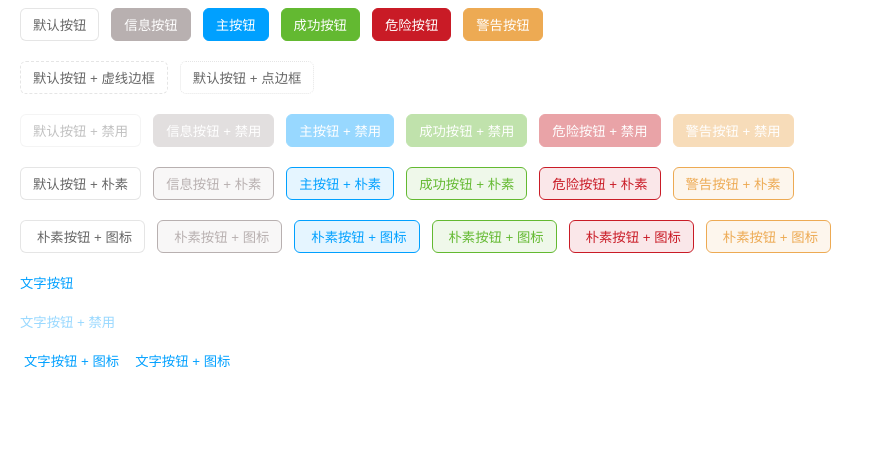
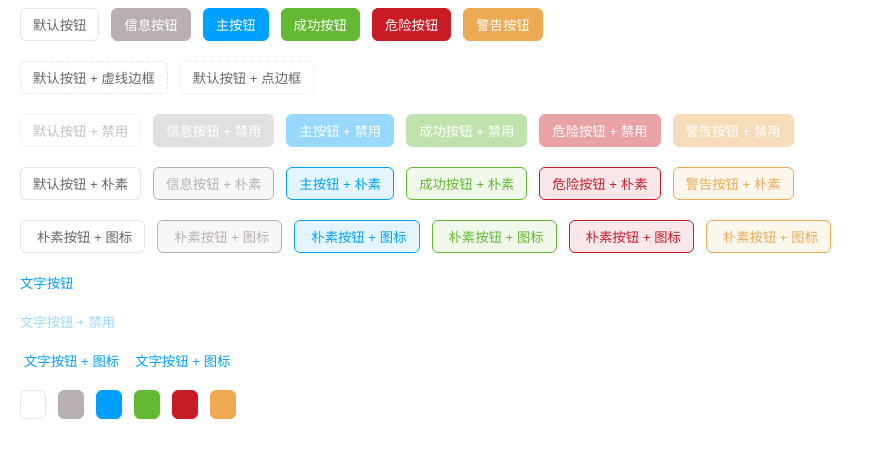
Before and after one commit to ddzy/vue3-ui, a Vue app in the folder packages/button/: page / in a window 1280 px wide. Shown: the top 458 px of the page, without its empty margins (0-874 px from the left). Built offline with nearby package versions, Linux system fonts and the light colour scheme.

Commit message:
feat(button): 新增纯图标类型的按钮
affects: button

```diff
--- a/packages/button/src/App.vue
+++ b/packages/button/src/App.vue
@@ -1,152 +1,5 @@
 <template>
 	<div class="button-container">
-		<!-- <div class="button__list">
-			<V3Button class="button__item" type="default">默认按钮</V3Button>
-			<V3Button class="button__item" type="info">信息按钮</V3Button>
-			<V3Button class="button__item" type="primary">主按钮</V3Button>
-			<V3Button class="button__item" type="success">成功按钮</V3Button>
-			<V3Button class="button__item" type="danger">危险按钮</V3Button>
-			<V3Button class="button__item" type="warning">警告按钮</V3Button>
-
-			<V3Button class="button__item" borderType="dashed">
-				默认按钮 + 虚线边框
-			</V3Button>
-			<V3Button class="button__item" borderType="dotted">
-				默认按钮 + 点边框
-			</V3Button>
-		</div>
-
-		<div class="button__list">
-			<V3Button class="button__item" type="default" :disabled="true">
-				默认按钮 + 禁用
-			</V3Button>
-			<V3Button class="button__item" type="info" :disabled="true">
-				信息按钮 + 禁用
-			</V3Button>
-			<V3Button class="button__item" type="primary" :disabled="true">
-				主按钮 + 禁用
-			</V3Button>
-			<V3Button class="button__item" type="success" :disabled="true">
-				成功按钮 + 禁用
-			</V3Button>
-			<V3Button class="button__item" type="danger" :disabled="true">
-				危险按钮 + 禁用
-			</V3Button>
-			<V3Button class="button__item" type="warning" :disabled="true">
-				警告按钮 + 禁用
-			</V3Button>
-
-			<V3Button class="button__item" borderType="dashed" :disabled="true">
-				默认按钮 + 虚线边框 + 禁用
-			</V3Button>
-			<V3Button class="button__item" borderType="dotted" :disabled="true">
-				默认按钮 + 点边框 + 禁用
-			</V3Button>
-		</div>
-
-		<div class="button__list">
-			<V3Button class="button__item" type="default" :plain="true">
-				默认按钮 + 朴素
-			</V3Button>
-			<V3Button class="button__item" type="info" :plain="true">
-				信息按钮 + 朴素
-			</V3Button>
-			<V3Button class="button__item" type="primary" :plain="true">
-				主按钮 + 朴素
-			</V3Button>
-			<V3Button class="button__item" type="success" :plain="true">
-				成功按钮 + 朴素
-			</V3Button>
-			<V3Button class="button__item" type="danger" :plain="true">
-				危险按钮 + 朴素
-			</V3Button>
-			<V3Button class="button__item" type="warning" :plain="true">
-				警告按钮 + 朴素
-			</V3Button>
-
-			<V3Button class="button__item" borderType="dashed" :plain="true">
-				默认按钮 + 虚线边框 + 朴素
-			</V3Button>
-			<V3Button class="button__item" borderType="dotted" :plain="true">
-				默认按钮 + 点边框 + 朴素
-			</V3Button>
-		</div>
-
-		<div class="button__list">
-			<V3Button class="button__item" type="text">文字按钮</V3Button>
-			<V3Button class="button__item" type="text" :disabled="true">
-				文字按钮 + 禁用
-			</V3Button>
-		</div>
-
-		<div class="button__list">
-			<V3Button
-				class="button__item"
-				:type="'default'"
-				:icon="'v3-icon-search'"
-				:plain="true"
-			>
-				默认按钮 + 朴素 + 图标
-			</V3Button>
-			<V3Button
-				class="button__item"
-				type="info"
-				:icon="'v3-icon-prompt'"
-				:plain="true"
-			>
-				信息按钮 + 朴素 + 图标
-			</V3Button>
-			<V3Button
-				class="button__item"
-				type="primary"
-				:icon="'v3-icon-upload'"
-				:plain="true"
-			>
-				主按钮 + 朴素 + 图标
-			</V3Button>
-			<V3Button
-				class="button__item"
-				type="success"
-				:plain="true"
-				:icon="'v3-icon-assessed-badge'"
-			>
-				成功按钮 + 朴素 + 图标
-			</V3Button>
-			<V3Button
-				class="button__item"
-				type="danger"
-				:plain="true"
-				:icon="'v3-icon-close'"
-			>
-				危险按钮 + 朴素 + 图标
-			</V3Button>
-			<V3Button
-				class="button__item"
-				type="warning"
-				:plain="true"
-				:icon="'v3-icon-warning'"
-			>
-				警告按钮 + 朴素 + 图标
-			</V3Button>
-
-			<V3Button
-				class="button__item"
-				borderType="dashed"
-				:plain="true"
-				:icon="'v3-icon-password'"
-			>
-				默认按钮 + 虚线边框 + 图标
-			</V3Button>
-			<V3Button
-				class="button__item"
-				borderType="dotted"
-				:plain="true"
-				:icon="'v3-icon-pin'"
-			>
-				默认按钮 + 点边框 + 图标
-			</V3Button>
-		</div> -->
-
 		<div class="button__list">
 			<v3-button
 				class="button__item"
@@ -234,6 +87,18 @@
 			<v3-button
 				class="button__item"
 				v-for="v in textAndIconBtnList"
+				:key="v.type"
+				:type="v.type"
+				:icon="v.icon"
+			>
+				{{ v.title }}
+			</v3-button>
+		</div>
+
+		<div class="button__list">
+			<v3-button
+				class="button__item"
+				v-for="v in iconBtnList"
 				:key="v.type"
 				:type="v.type"
 				:icon="v.icon"
@@ -456,6 +321,36 @@ export default defineComponent({
 				icon: 'v3-icon-link',
 			},
 		];
+		// 纯图标按钮
+		const iconBtnList: Array<{
+			type: string;
+			icon: string;
+		}> = [
+			{
+				type: 'default',
+				icon: 'v3-icon-search',
+			},
+			{
+				type: 'info',
+				icon: 'v3-icon-prompt',
+			},
+			{
+				type: 'primary',
+				icon: 'v3-icon-upload',
+			},
+			{
+				type: 'success',
+				icon: 'v3-icon-assessed-badge',
+			},
+			{
+				type: 'danger',
+				icon: 'v3-icon-close',
+			},
+			{
+				type: 'warning',
+				icon: 'v3-icon-warning',
+			},
+		];
 
 		return {
 			defaultBtnList,
@@ -466,6 +361,7 @@ export default defineComponent({
 			textBtnList,
 			textAndDisabledBtnList,
 			textAndIconBtnList,
+			iconBtnList
 		};
 	},
 });
--- a/packages/button/src/components/Button.scss
+++ b/packages/button/src/components/Button.scss
@@ -21,7 +21,10 @@ button {
 		display: inline-block;
 		vertical-align: middle;
 	}
-	& [class*='v3-icon-'] + span {
+	& [class*='v3-icon-'] {
+		font-size: 20px;
+	}
+	& [class*='v3-icon-'] + span:not(:empty) {
 		margin-left: 4px;
 	}
 }
```
